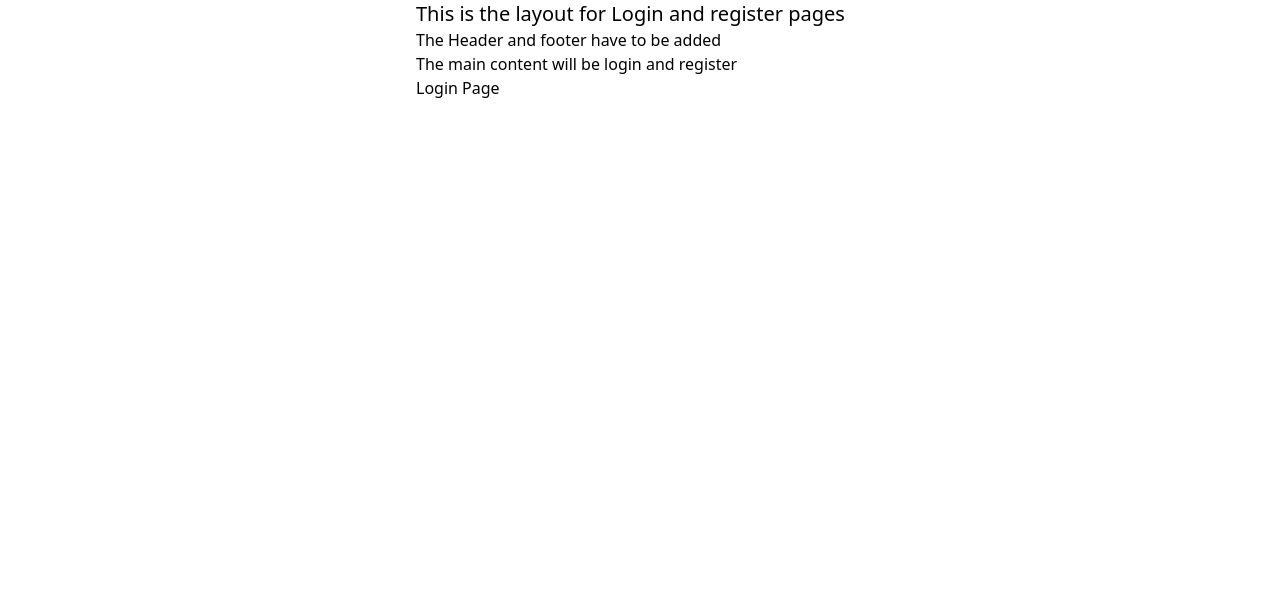
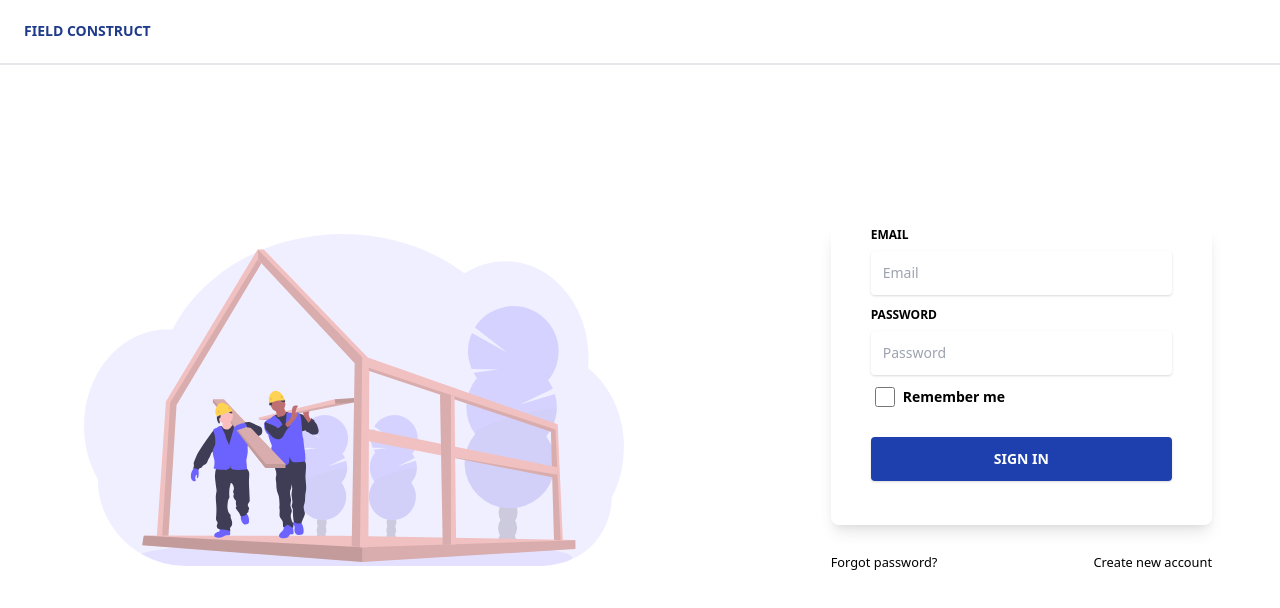
Before and after one commit to narisettiashok/CivilBlog, a React (Create React App) app in the folder Field-Construct/: page /auth/login in a window 1280 px wide. Shown: the top 608 px of the page. Built offline with nearby package versions, Linux system fonts and the light colour scheme.

Commit message:
Base Login page

```diff
--- a/Field-Construct/src/App.css
+++ b/Field-Construct/src/App.css
@@ -39,3 +39,9 @@
     transform: rotate(360deg);
   }
 }
+
+
+
+.form-control {
+  @apply border-0 px-3 py-3 bg-white rounded text-sm shadow focus:outline-none focus:ring w-full ease-linear transition-all duration-150;
+}
--- /dev/null
+++ b/Field-Construct/src/components/Navbars/AuthNavbar.jsx
@@ -0,0 +1,20 @@
+import { Link } from 'react-router-dom';
+
+function AuthNavbar() {
+    return (
+        <>
+            <nav className="top-0 absolute z-50 w-full flex flex-wrap items-center justify-between px-2 py-3 border-b-2">
+                <div className="container mx-auto flex justify-between items-center px-4">
+                    <div className="w-full relative flex justify-between lg:w-auto lg:static lg:block lg:justify-start">
+                        <Link className="text-blue-900 text-sm font-bold leading-relaxed inline-block mr-4 py-2 whitespace-nowrap uppercase"
+                            to="/">
+                            Field Construct
+                        </Link>
+                    </div>
+                </div>
+            </nav>
+        </>
+    );
+}
+
+export default AuthNavbar;
--- /dev/null
+++ b/Field-Construct/src/layouts/AuthLayout.css
@@ -0,0 +1,4 @@
+.auth-background {
+    background-size: 100%;
+    background-repeat: no-repeat;
+}
--- a/Field-Construct/src/layouts/AuthLayout.js
+++ b/Field-Construct/src/layouts/AuthLayout.js
@@ -2,20 +2,27 @@ import { Switch, Route, Redirect } from 'react-router-dom';
 
 import LoginPage from '../pages/Auth/LoginPage';
 import SignUpPage from '../pages/Auth/SignUpPage';
+import AuthNavbar from '../components/Navbars/AuthNavbar';
+import ForgotPasswordPage from '../pages/Auth/ForgotPasswordPage';
+
+import './AuthLayout.css';
 
 function AuthLayout() {
     return (
         <>
-            <div className="container max-w-md mx-auto">
-                <h4 className="text-xl">This is the layout for Login and register pages</h4>
-                <p>The Header and footer have to be added</p>
-                <p>The main content will be login and register</p>
+            <AuthNavbar />
+            <main>
+                <section className="absolute w-full h-full">
+                    <div className="absolute top-0 w-full h-full auth-background">
                         <Switch>
                             <Route path='/auth/login' exact={true} component={LoginPage} />
                             <Route path='/auth/sign-up' exact={true} component={SignUpPage} />
+                            <Route path='/auth/forgot-password' exact={true} component={ForgotPasswordPage} />
                             <Redirect from="/auth" to="/auth/login" ></Redirect>
                         </Switch>
                     </div>
+                </section>
+            </main>
         </>
     );
 }
--- /dev/null
+++ b/Field-Construct/src/pages/Auth/ForgotPasswordPage.jsx
@@ -0,0 +1,9 @@
+function ForgotPasswordPage() {
+    return (
+        <>
+            <h4>Forgot Password Page</h4>
+        </>
+    );
+}
+
+export default ForgotPasswordPage;
--- a/Field-Construct/src/pages/Auth/LoginPage.jsx
+++ b/Field-Construct/src/pages/Auth/LoginPage.jsx
@@ -1,7 +1,82 @@
+import { Link } from 'react-router-dom';
+
 function LoginPage() {
     return (
         <>
-            <h4>Login Page</h4>
+            <div className="container mx-auto px-4 h-full">
+                <div className="flex content-center items-center justify-between h-full w-11/12 mx-auto">
+                    {/* Construction Image */}
+                    <div className="w-full lg:w-3/6 px-4 hidden md:block">
+                        <img src={require("../../assets/images/construction.svg").default} alt="Construction"></img>
+                    </div>
+
+                    {/* Login Form */}
+                    <div className="w-full lg:w-2/6">
+                        <div className="relative flex flex-col min-w-0 break-words w-full mb-6 shadow-lg rounded-lg  border-0">
+                            <div className="flex-auto px-4 lg:px-10 py-10 pt-0">
+                                <form>
+                                    <div className="relative w-full mb-3">
+                                        <label
+                                            className="block uppercase text-xs font-bold mb-2"
+                                            htmlFor="email">
+                                            Email
+                                        </label>
+                                        <input
+                                            type="email"
+                                            id="email"
+                                            className="form-control"
+                                            placeholder="Email"
+                                        />
+                                    </div>
+
+                                    <div className="relative w-full mb-3">
+                                        <label
+                                            className="block uppercase text-xs font-bold mb-2"
+                                            htmlFor="password">
+                                            Password
+                                        </label>
+                                        <input
+                                            type="password"
+                                            id="password"
+                                            className="form-control"
+                                            placeholder="Password"
+                                        />
+                                    </div>
+                                    <div>
+                                        <label className="inline-flex items-center cursor-pointer">
+                                            <input
+                                                id="customCheckLogin"
+                                                type="checkbox"
+                                                className="form-checkbox border-0 rounded ml-1 w-5 h-5 ease-linear transition-all duration-150"
+                                            />
+                                            <span className="ml-2 text-sm font-semibold">
+                                                Remember me
+                                            </span>
+                                        </label>
+                                    </div>
+
+                                    <div className="text-center mt-6">
+                                        <button
+                                            className="bg-blue-800 text-white active:bg-blue-600 text-sm font-bold uppercase px-6 py-3 rounded shadow hover:shadow-lg outline-none focus:outline-none mr-1 mb-1 w-full ease-linear transition-all duration-150"
+                                            type="button"
+                                        >
+                                            Sign In
+                                        </button>
+                                    </div>
+                                </form>
+                            </div>
+                        </div>
+                        <div className="flex flex-wrap mt-6 relative justify-between">
+                            <Link to="/auth/forgot-password">
+                                <small>Forgot password?</small>
+                            </Link>
+                            <Link to="/auth/sign-up">
+                                <small>Create new account</small>
+                            </Link>
+                        </div>
+                    </div>
+                </div>
+            </div>
         </>
     );
 }
```
Also changed, not shown: Field-Construct/src/assets/images/construction.svg (added). Lines whose indentation alone changed are shown as unchanged.
